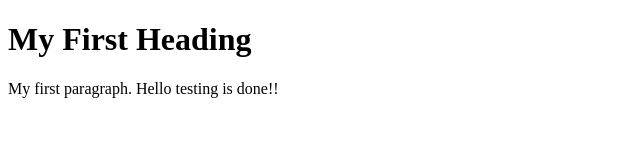
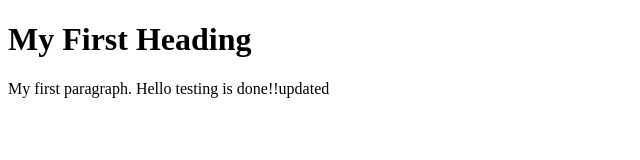
Before and after one commit to srush22/nginx, a plain HTML site: page index.html in a window 1280 px wide. Shown: the full height of the page, 0-640 px from the left. Drawn offline with Linux system fonts and the light colour scheme.

Commit message:
Update index.html

```diff
--- a/index.html
+++ b/index.html
@@ -3,7 +3,7 @@
 <body>
 
 <h1>My First Heading</h1>
-<p>My first paragraph. Hello testing is done!!</p>
+<p>My first paragraph. Hello testing is done!!updated</p>
 
 </body>
 </html>
```
